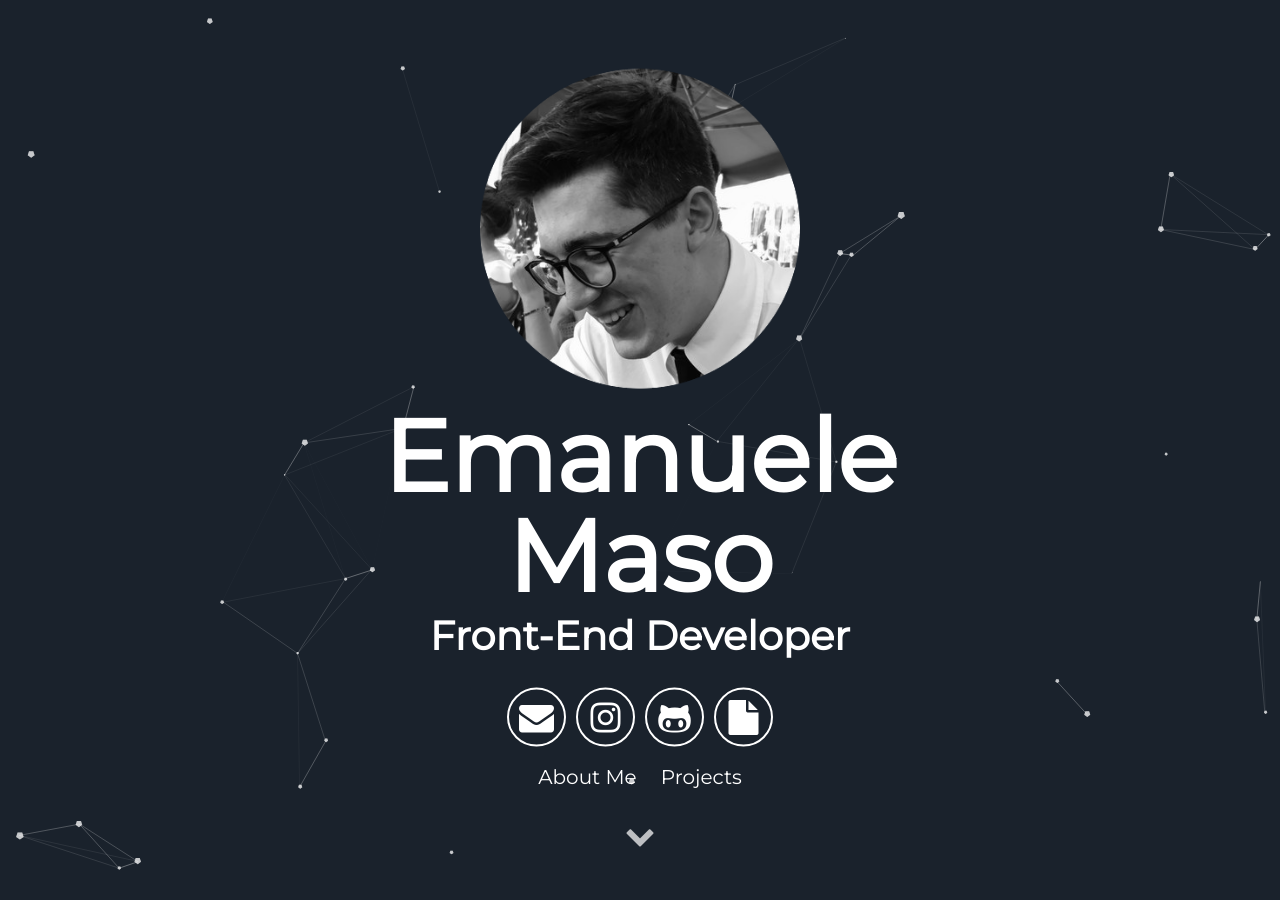
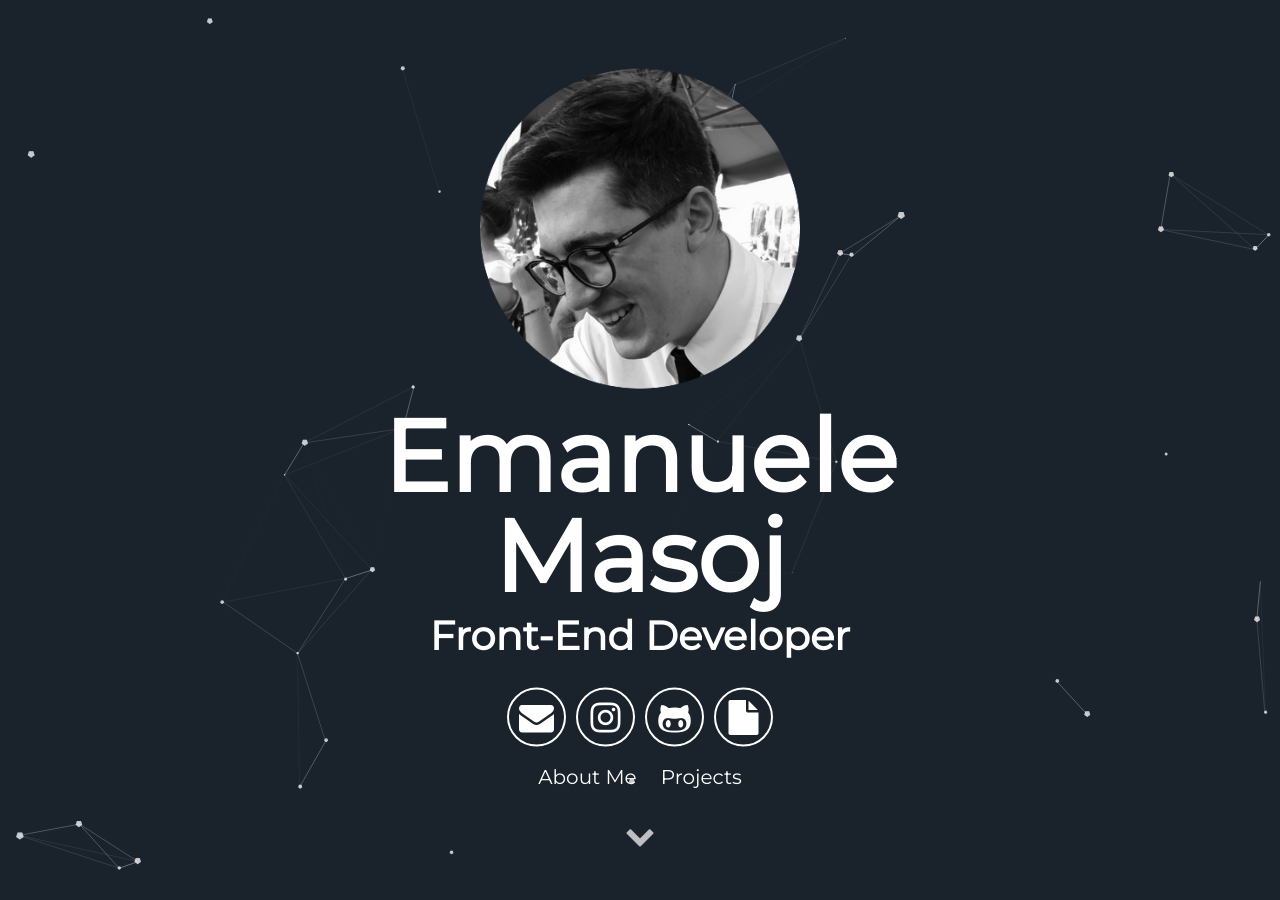
Before and after one commit to ClarkStoro/clarkstoro.github.io, a Jekyll site: the page built from index.html, in a window 1280 px wide and 900 px high. Built offline with Jekyll 4.4.1, drawn with Linux system fonts in a browser that asks for light colours.

Commit message:
Update header.html

```diff
--- a/_includes/header.html
+++ b/_includes/header.html
@@ -6,7 +6,7 @@
       </div>
 
       <h1>
-        <span class="site-title" style="margin-top: -70px;">{{site.username}}</span>
+        <span class="site-title" style="margin-top: -70px;">{{site.username}}j</span>
         <span class="site-description">{{site.user_title}}</span>
       </h1>
       <div class="header-icons">
```
